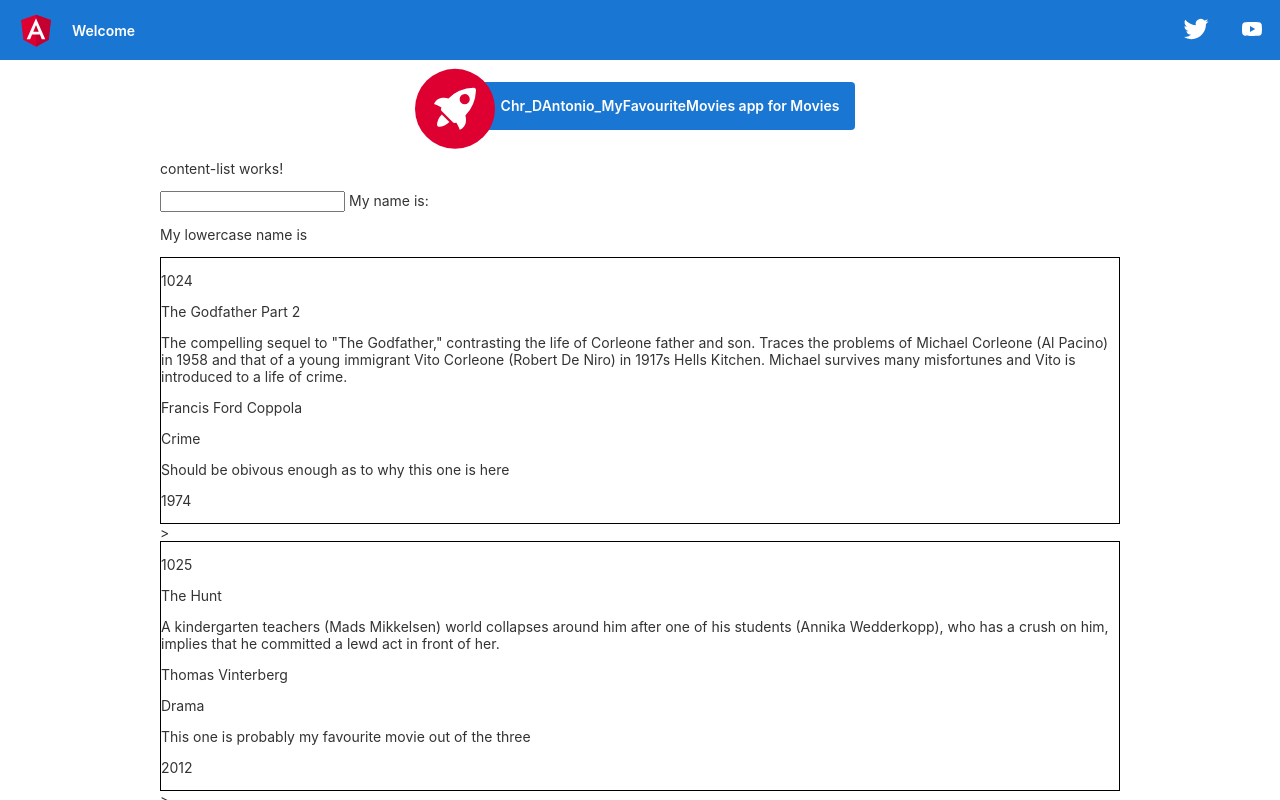
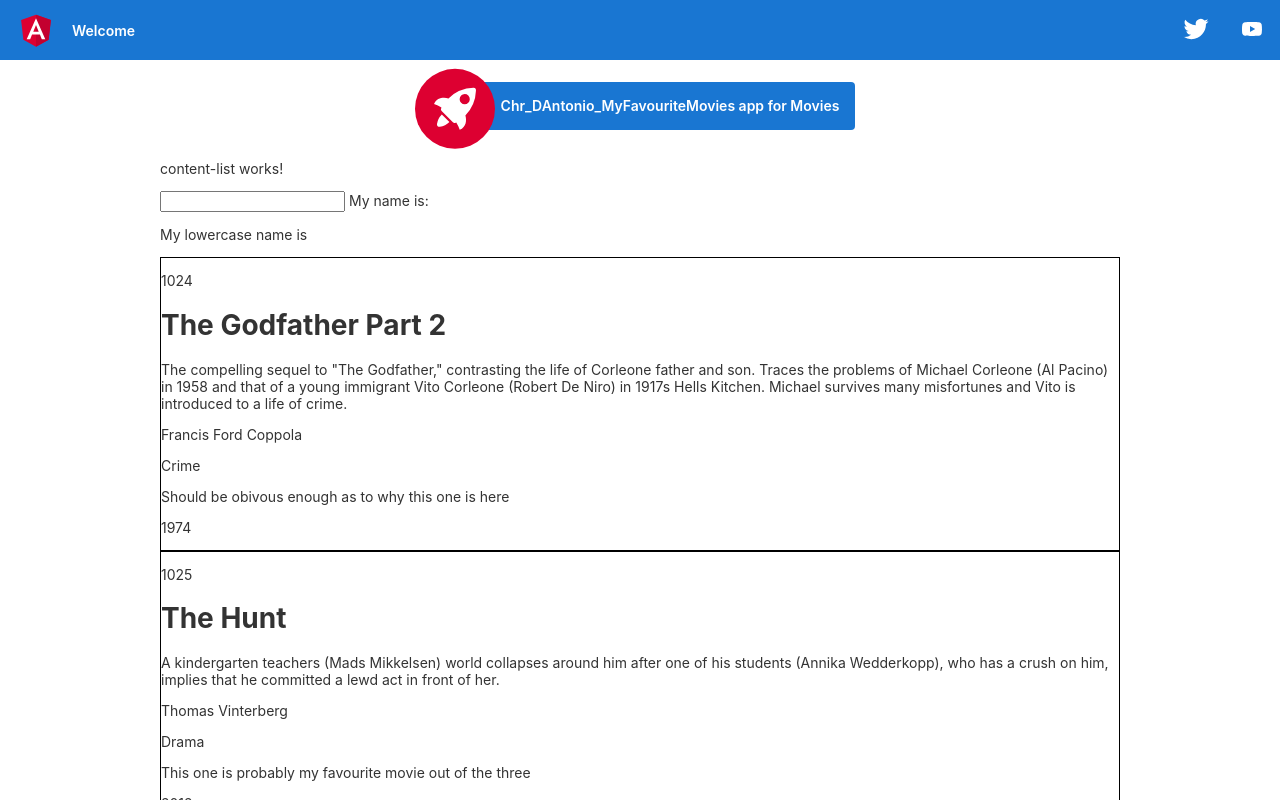
Before and after one commit to Christian-DAntonio/Chr_DAntonio_WEB601Assignments_MyFavouriteMovies, an Angular app: page / in a window 1280 px wide. Shown: the top 800 px of the page. Built offline with nearby package versions, Linux system fonts and the light colour scheme.

Commit message:
More changes have been made

```diff
--- a/src/app/content-card/content-card.component.html
+++ b/src/app/content-card/content-card.component.html
@@ -1,11 +1,11 @@
 <div class="contentCard">
     <p>{{content.id}}</p>
-    <p>{{content.title}}</p>
+    <h1>{{content.title}}</h1>
     <p>{{content.description}}</p>
     <p>{{content.creator}}</p>
     <p>{{content.genre}}</p>
     <p>{{content.body}}</p>
     <p>{{content.releaseDate}}</p>
-</div>>
+</div>
 
 <!-- <img src={{contentItem.imgUrl}}> -->
--- a/src/app/content-card/content-card.component.scss
+++ b/src/app/content-card/content-card.component.scss
@@ -1,3 +1,7 @@
 .contentCard {
     border:black;border-width:1px;border-style:solid
 }
+
+.contentCard.h1 {
+    font-size: 10px;
+}
--- a/src/app/content-list/content-list.component.html
+++ b/src/app/content-list/content-list.component.html
@@ -50,3 +50,4 @@
     <p>Release Date: 2007</p>
 </div> -->
 <app-content-card *ngFor="let content of (myContentArray | movies)" [content]="content"></app-content-card>
+<app-content-card *ngFor="let content of"></app-content-card>
```
